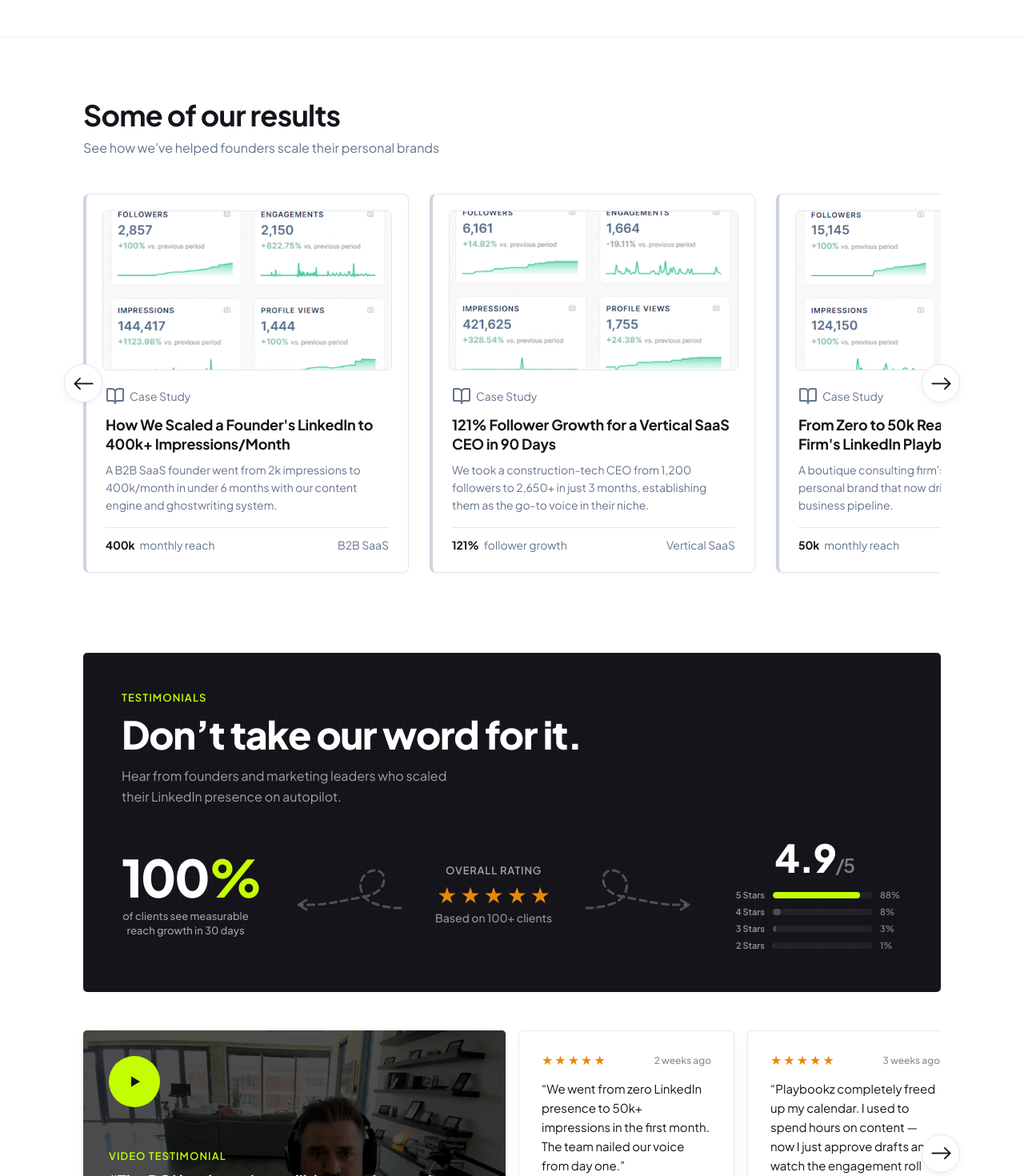
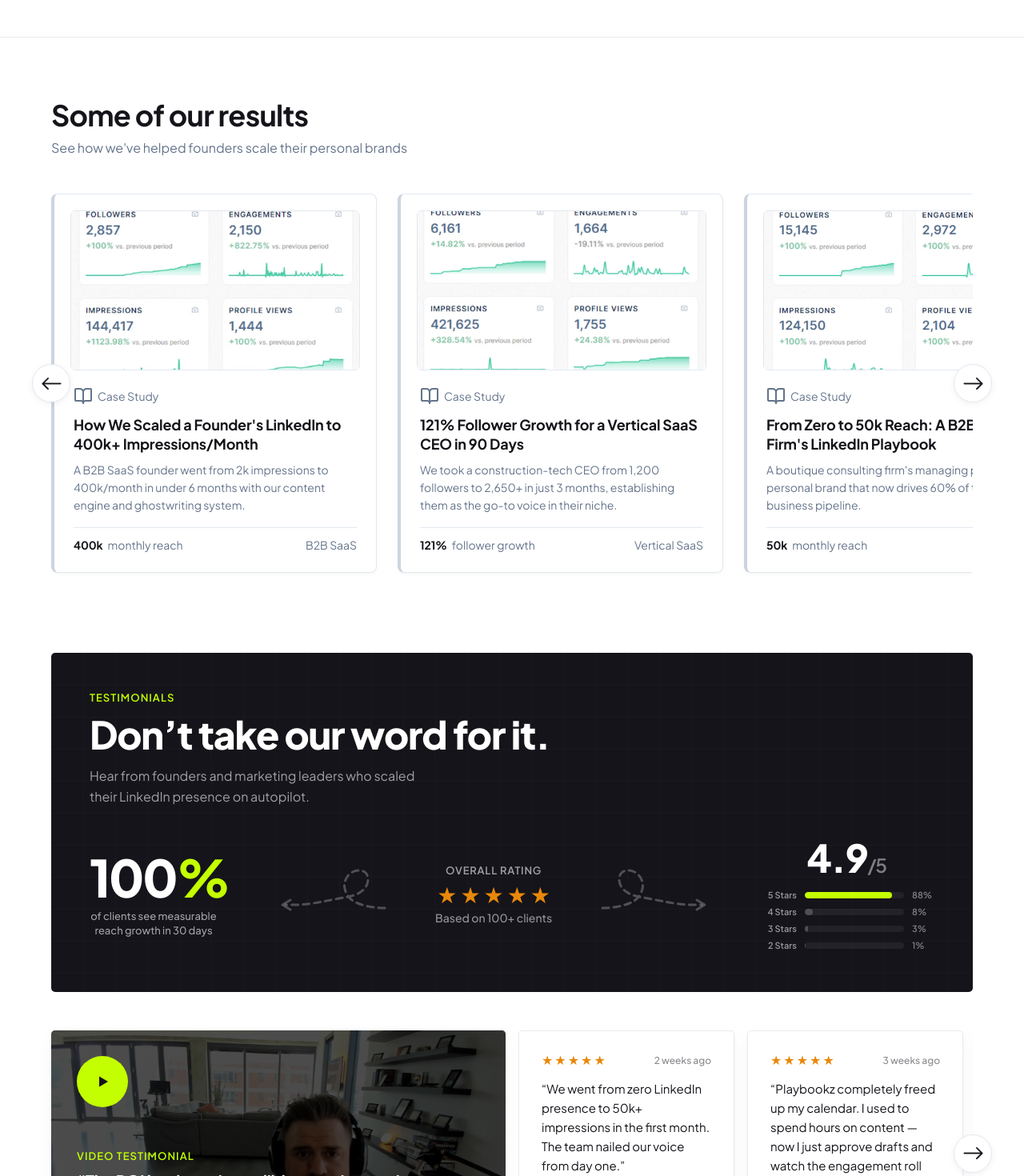
Before and after one commit to PlaybookzLLC/playbookz-v2-website, a React (Vite) app: page / in a window 1280 px wide. Shown: the part 940-2410 px from the top of the page at 80% size. Built offline with nearby package versions, Linux system fonts and the light colour scheme.

Commit message:
Widen case study and testimonial containers to 1280px
Matches the container width used on fatjoe.com for a more spacious layout.

https://claude.ai/code/session_01DDzjVJ61C7qHF2oYyKZPLJ

```diff
--- a/src/components/CaseStudiesSection.jsx
+++ b/src/components/CaseStudiesSection.jsx
@@ -471,7 +471,7 @@ export default function CaseStudiesSection() {
       `}</style>
 
       {/* Constrained container for everything */}
-      <div style={{ maxWidth: tokens.spacing.maxWidth, margin: "0 auto", padding: `0 ${tokens.spacing.sectionX}` }}>
+      <div style={{ maxWidth: "1280px", margin: "0 auto", padding: `0 ${tokens.spacing.sectionX}` }}>
         {/* Heading row */}
         <div className="cs-heading-row" style={{ marginBottom: "40px" }}>
           <h2
--- a/src/components/TestimonialsSection.jsx
+++ b/src/components/TestimonialsSection.jsx
@@ -542,7 +542,7 @@ export default function TestimonialsSection() {
       `}</style>
 
       <div className="testimonial-section-inner" style={{
-        maxWidth: "1200px",
+        maxWidth: "1280px",
         margin: "0 auto",
         padding: "96px 64px",
       }}>
```
